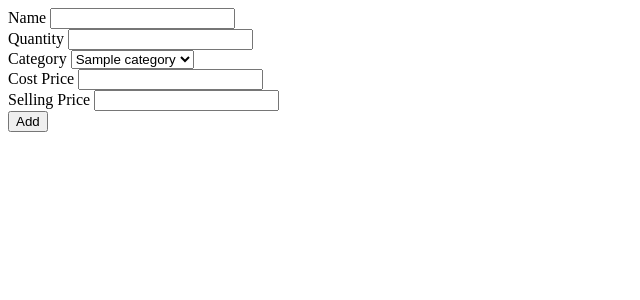
After one commit to akshay2739/Aatmnirbhar-A-team, a PHP site: page /addProduct.php in a window 1280 px wide. The commit adds this page. Shown: the top 300 px of the page, without its empty margins (0-640 px from the left). Run offline with PHP 8.4, Linux system fonts and the light colour scheme; tables that the repository leaves empty or names only in its code hold one stand-in row (values such as "Sample post").

Commit message:
add products

```diff
--- /dev/null
+++ b/addProduct.php
@@ -0,0 +1,52 @@
+<?php
+require('includes/connection.php');
+?>
+<!DOCTYPE html>
+<html lang="en">
+<head>
+    <meta charset="UTF-8">
+    <meta name="viewport" content="width=device-width, initial-scale=1.0">
+    <title>Document</title>
+</head>
+<body>
+    <form action="<?php $_SERVER['PHP_SELF']?>" method="post">
+        <label for="name">Name</label>
+        <input type="text" name="name" required id="name"> <br>
+
+        <label for="quantity">Quantity</label>
+        <input type="text" name="quantity" required id="quantity"> <br>
+
+        <label for="name">Category</label>
+        <select name='category' required>
+        <?php
+            $sql2 = "SELECT * FROM `categories`";
+            $res2 = $conn->query($sql2);
+            while($row2=$res2->fetch_assoc()){
+                echo '<option value='.$row2['category_id'].'>'.$row2['category_name'].'</option>';
+            }
+        ?></select> <br>
+
+        <label for="cost_price">Cost Price</label>
+        <input type="text" required name="cost_price" id="cost_price"> <br>
+
+        <label for="sales_price">Selling Price</label>
+        <input type="text" required name="sales_price" id="sales_price"> <br>
+
+        <input type="submit" value="Add" name="submit">
+    </form>
+</body>
+</html>
+
+<?php
+if(isset($_POST['submit'])){
+    $name = $_POST['name'];
+    $quantity = $_POST['quantity'];
+    $cost_price = $_POST['cost_price'];
+    $category = $_POST['category'];
+    $sales_price = $_POST['sales_price'];
+
+    $sql = "INSERT INTO `products`(`product_name`, `quantity`, `cost_price`, `sales_price`, `category_id`) VALUES ('$name','$quantity','$cost_price','$sales_price','$category')";
+    $conn->query($sql);
+    header('Location: manageProducts.php');
+}
+?>
--- a/editProduct.php
+++ b/editProduct.php
@@ -51,7 +51,7 @@ if(isset($_POST['submit'])){
     $quantity = $_POST['quantity'];
     $cost_price = $_POST['cost_price'];
     $sales_price = $_POST['sales_price'];
-    $sql = "UPDATE `products` SET `product_name`='$name',`quantity`='$quantity',`cost_price`='$cost_price',`sales_price`='$sales_price,`category_id`='$category_id' WHERE `product_id`='$pid'";
+    $sql = "UPDATE `products` SET `product_name`='$name',`quantity`='$quantity',`cost_price`='$cost_price',`sales_price`='$sales_price',`category_id`='$category_id' WHERE `product_id`='$pid'";
     $conn->query($sql);
 }
 ?>
--- a/wms_db.sql
+++ b/wms_db.sql
@@ -3,7 +3,7 @@
 -- https://www.phpmyadmin.net/
 --
 -- Host: localhost
--- Generation Time: Jul 07, 2020 at 02:31 PM
+-- Generation Time: Jul 07, 2020 at 06:41 PM
 -- Server version: 10.4.13-MariaDB
 -- PHP Version: 7.4.7
 
```
